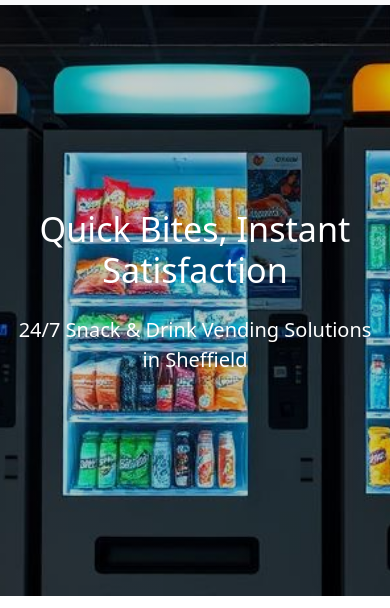
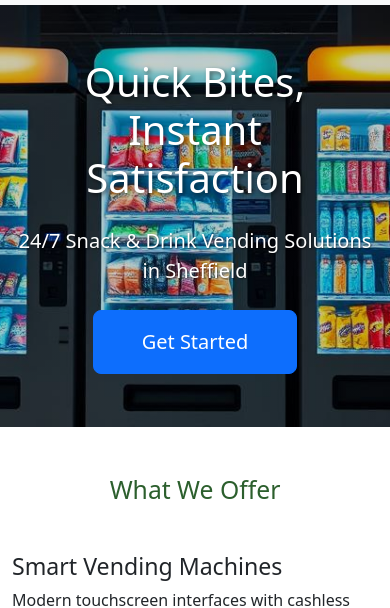
Before and after one commit to zippymunch/zippymunch.co.uk, a plain HTML site: page index.html in a window 390 px wide. Shown: the part 271-879 px from the top of the page. Drawn offline with nearby package versions, Linux system fonts and the light colour scheme.

Commit message:
Update index.html

```diff
--- a/index.html
+++ b/index.html
@@ -8,14 +8,43 @@
     <link href="https://cdn.jsdelivr.net/npm/bootstrap@5.3.0/dist/css/bootstrap.min.css" rel="stylesheet">
     <style>
         .brand-color { color: #2c5f2d; }
-       .hero-section {
+      .hero-section {
+      position: relative;
+      min-height: 500px;
+      height: 70vh;
+      max-height: 800px;
       background:
           linear-gradient(rgba(0,0,0,0.2), rgba(0,0,0,0.2)),
           url('https://raw.githubusercontent.com/zippymunch/zippymunch.co.uk/main/hero.jpg') center/cover;
-      height: 70vh;
-      background-attachment: fixed;
-      background-position: center 25%;
+      display: flex;
+      align-items: center;
   }
+
+  /* Mobile-first adjustments */
+  @media (max-width: 768px) {
+      .hero-section {
+          height: 50vh;
+          min-height: 400px;
+          background-attachment: scroll !important;
+      }
+
+      .hero-section h1 {
+          font-size: 2.5rem !important;
+          line-height: 1.2;
+      }
+
+      .hero-section .lead {
+          font-size: 1.25rem !important;
+      }
+  }
+
+  /* Large desktop optimization */
+  @media (min-width: 1600px) {
+      .hero-section {
+          background-size: contain;
+      }
+  }
+
         .logo { max-width: 250px; }
     </style>
 </head>
@@ -40,13 +69,19 @@
         </div>
     </nav>
 
-    <!-- Updated Hero Section -->
-    <section class="hero-section d-flex align-items-center">
-        <div class="container text-white text-center">
-            <h1 class="display-4 mb-4">Quick Bites, Instant Satisfaction</h1>
-            <p class="lead">24/7 Snack & Drink Vending Solutions in Sheffield</p>
-        </div>
-    </section>
+<section class="hero-section" aria-label="Zippy Munch vending solutions">
+    <div class="container text-white text-center px-3">
+        <h1 class="display-4 mb-4" style="text-shadow: 2px 2px 4px rgba(0,0,0,0.5);">
+            Quick Bites, Instant Satisfaction
+        </h1>
+        <p class="lead fs-3 mb-4" style="text-shadow: 1px 1px 2px rgba(0,0,0,0.5);">
+            24/7 Snack & Drink Vending Solutions in Sheffield
+        </p>
+        <a href="#contact" class="btn btn-primary btn-lg px-5 py-3">
+            Get Started
+        </a>
+    </div>
+</section>
 
     <!-- Updated Services Section -->
     <section id="services" class="py-5">
```
